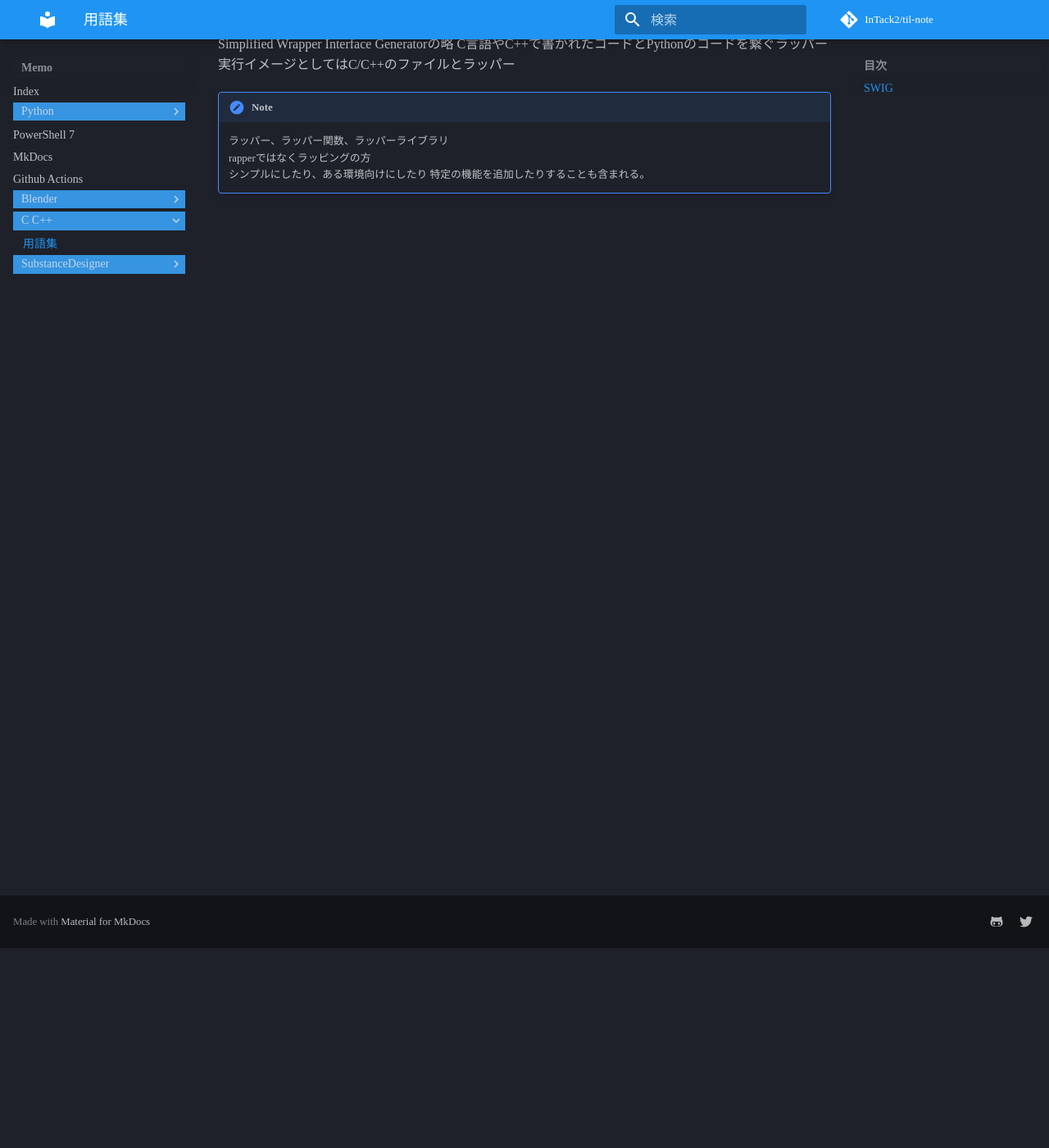
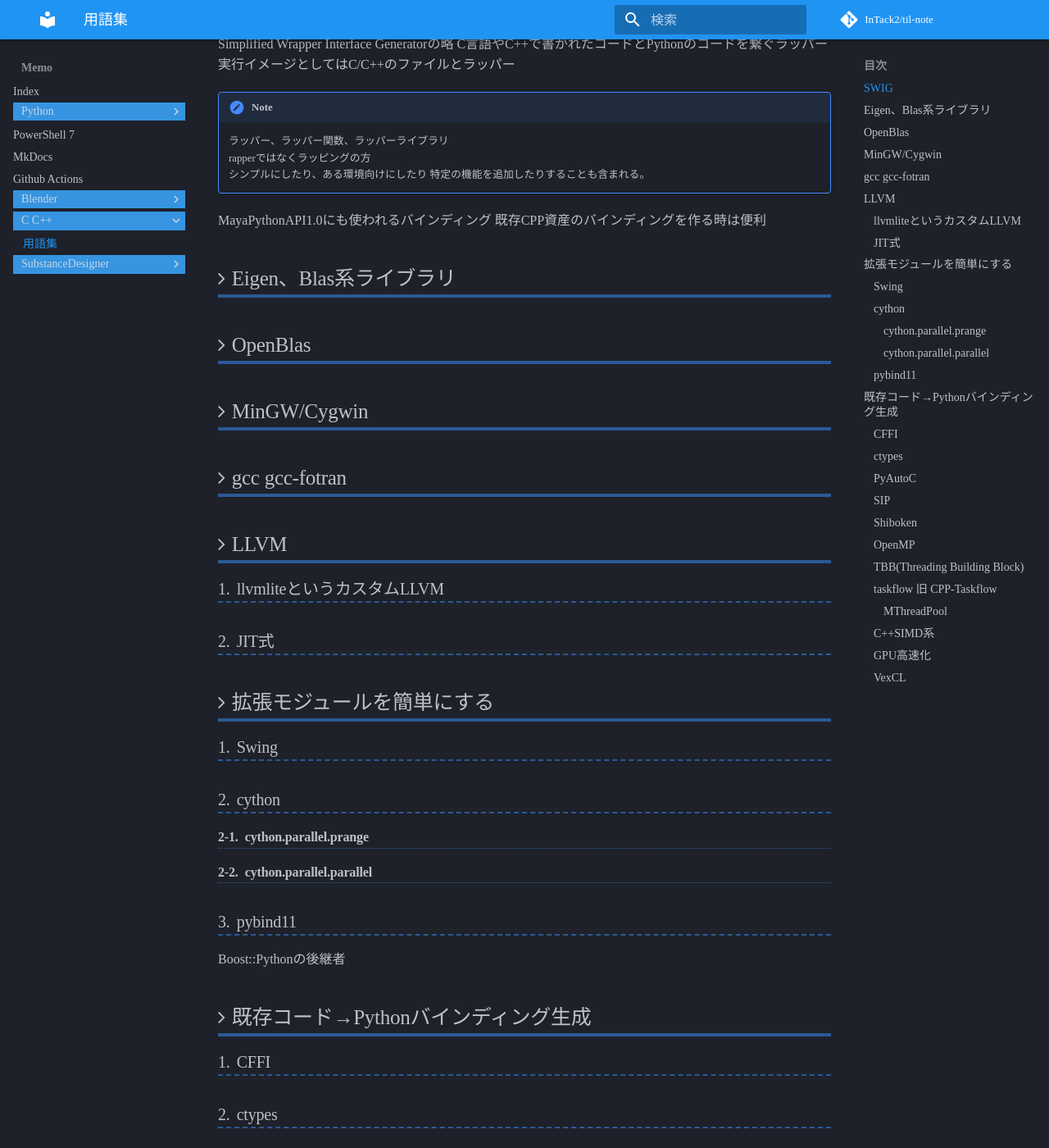
Before and after one commit to InTack2/til-note, an MkDocs documentation site: the page built from docs/Memo/C_C++/Glossary.md, in a window 1280 px wide and 1400 px high, scrolled down 244 px. Shown: the whole window at 82% size. Built offline with MkDocs 1.6.1 and Material for MkDocs 9.7.7, drawn with Linux system fonts in a browser that asks for light colours; comment, search, counter and statistics services are not loaded; some of the changed text lies outside the part shown.

Commit message:
C++周り更新

```diff
--- a/docs/Memo/C_C++/Glossary.md
+++ b/docs/Memo/C_C++/Glossary.md
@@ -9,3 +9,45 @@ C言語やC++で書かれたコードとPythonのコードを繋ぐラッパー
     rapperではなくラッピングの方
     シンプルにしたり、ある環境向けにしたり
     特定の機能を追加したりすることも含まれる。
+
+MayaPythonAPI1.0にも使われるバインディング
+既存CPP資産のバインディングを作る時は便利
+
+## Eigen、Blas系ライブラリ
+
+## OpenBlas
+
+## MinGW/Cygwin
+
+## gcc gcc-fotran
+
+## LLVM
+### llvmliteというカスタムLLVM
+
+### JIT式
+
+## 拡張モジュールを簡単にする
+### Swing
+### cython
+#### cython.parallel.prange
+#### cython.parallel.parallel
+
+### pybind11
+Boost::Pythonの後継者
+
+## 既存コード→Pythonバインディング生成
+### CFFI
+### ctypes
+### PyAutoC
+### SIP
+### Shiboken
+
+### OpenMP
+### TBB(Threading Building Block)
+### taskflow 旧 CPP-Taskflow
+#### MThreadPool
+
+### C++SIMD系
+
+### GPU高速化
+### VexCL
```
